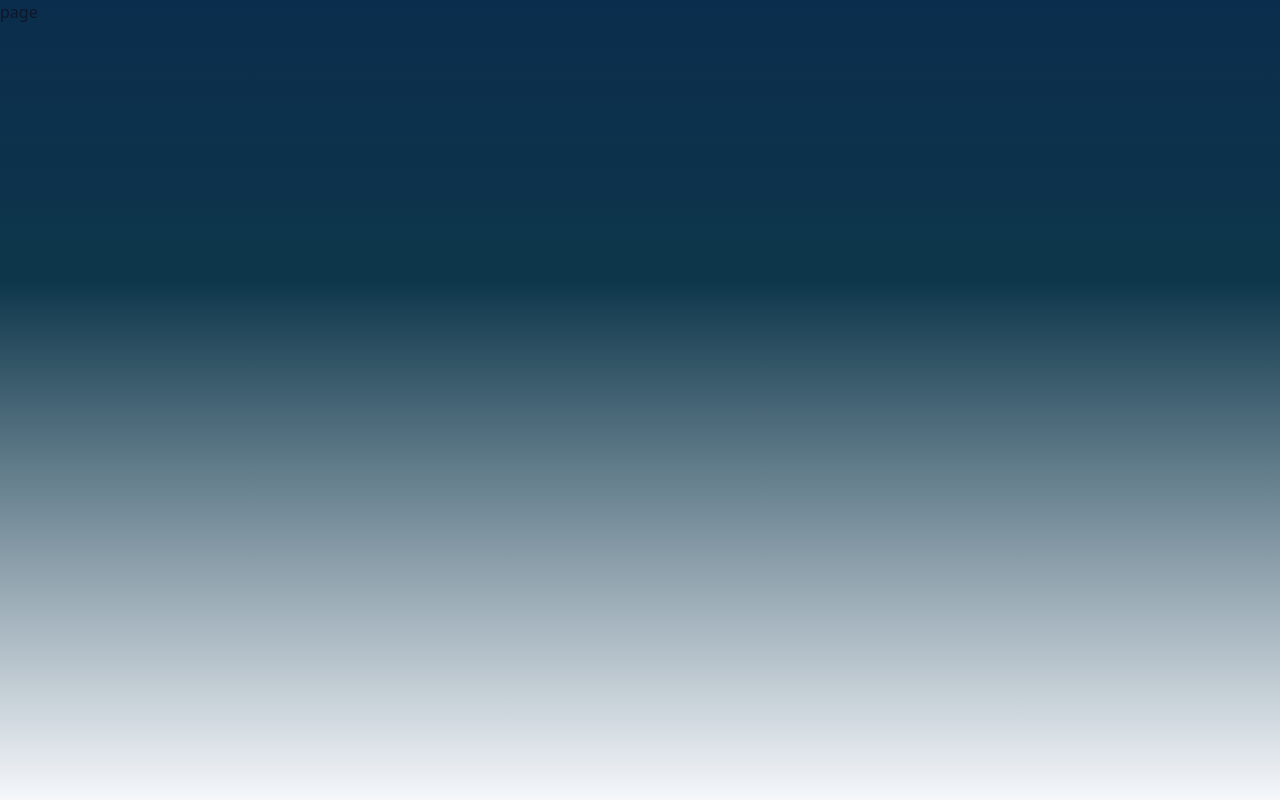
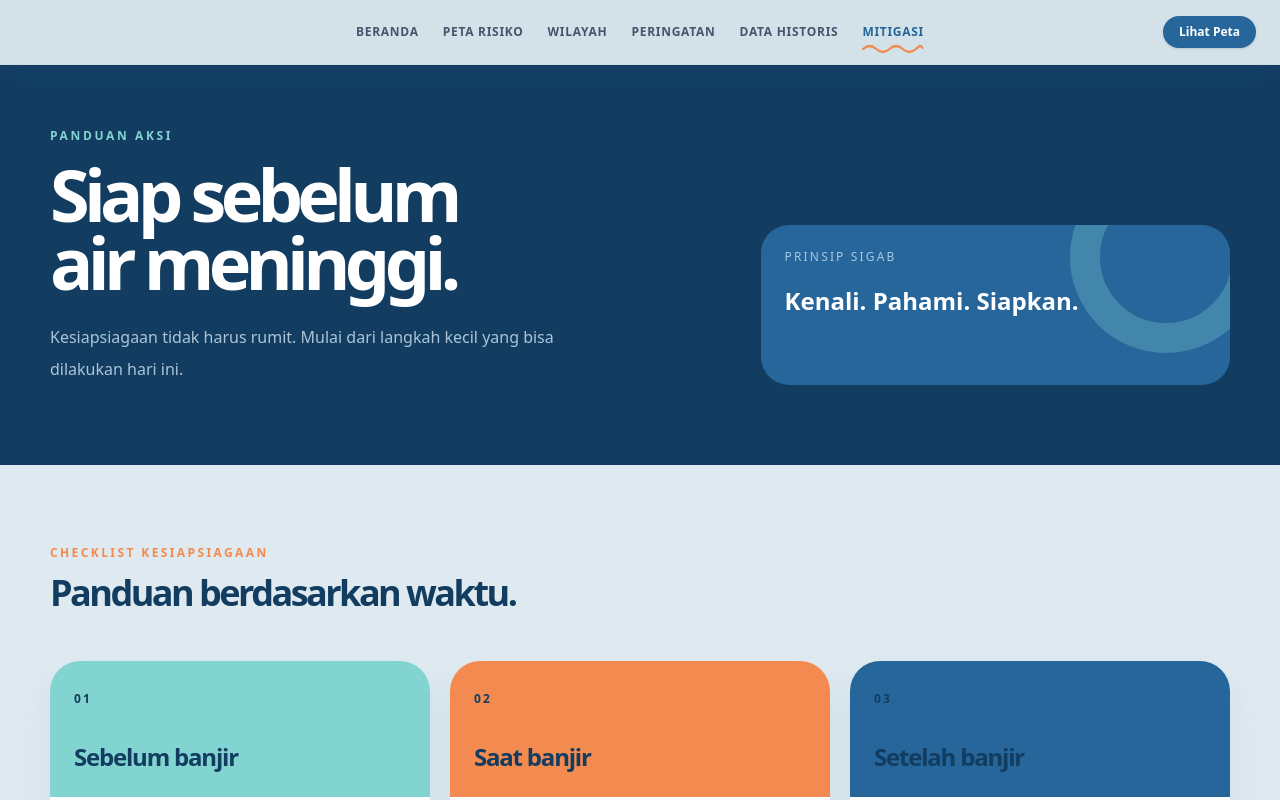
Before and after one commit to Ryan-Task/SIGAB, a Next.js app in the folder frontend/: page /mitigasi in a window 1280 px wide. Shown: the top 800 px of the page. Built offline with nearby package versions, Linux system fonts and the light colour scheme.

Commit message:
Membuat halaman mitigasi

```diff
--- a/frontend/app/mitigasi/page.tsx
+++ b/frontend/app/mitigasi/page.tsx
@@ -1,9 +1,30 @@
-import React from 'react'
+"use client";
 
-function page() {
+import { motion } from "framer-motion";
+import SiteFooter from "../components/SiteFooter";
+import SiteNav from "../components/SiteNav";
+
+const phases = [
+  { title: "Sebelum banjir", color: "bg-[#82d4d0]", items: ["Simpan dokumen dan barang penting di tempat tinggi.", "Kenali jalur evakuasi dan titik berkumpul.", "Siapkan tas darurat dan kebutuhan keluarga."] },
+  { title: "Saat banjir", color: "bg-[#f38a50]", items: ["Pantau informasi resmi dari BPBD atau BMKG.", "Matikan listrik jika air mulai masuk rumah.", "Jangan menerobos arus air dengan kendaraan."] },
+  { title: "Setelah banjir", color: "bg-[#26669a]", items: ["Hindari air yang mungkin terkontaminasi.", "Periksa kondisi bangunan sebelum masuk.", "Dokumentasikan kerusakan untuk kebutuhan laporan."] },
+];
+
+export default function MitigasiPage() {
   return (
-    <div>page</div>
-  )
+    <main className="min-h-screen bg-[#dfeaf0] text-slate-800">
+      <SiteNav />
+      <section className="bg-[#123d61] px-6 pb-20 pt-32 text-white">
+        <div className="mx-auto grid max-w-[1180px] gap-10 lg:grid-cols-[1fr_0.7fr] lg:items-end">
+          <div><p className="text-xs font-bold uppercase tracking-[0.22em] text-[#82d4d0]">Panduan aksi</p><h1 className="mt-4 text-5xl font-semibold leading-[0.95] tracking-[-0.08em] sm:text-7xl">Siap sebelum<br />air meninggi.</h1><p className="mt-6 max-w-xl text-base leading-8 text-sky-100/75">Kesiapsiagaan tidak harus rumit. Mulai dari langkah kecil yang bisa dilakukan hari ini.</p></div>
+          <div className="relative h-40 overflow-hidden rounded-[28px] bg-[#26669a] p-6"><div className="absolute -right-8 -top-16 h-48 w-48 rounded-full border-[30px] border-[#82d4d0]/30" /><p className="relative text-xs uppercase tracking-[0.18em] text-sky-100/70">Prinsip SIGAB</p><p className="relative mt-5 text-2xl font-semibold">Kenali. Pahami. Siapkan.</p></div>
+        </div>
+      </section>
+
+      <section className="px-6 py-20"><div className="mx-auto max-w-[1180px]"><div className="max-w-xl"><p className="text-xs font-bold uppercase tracking-[0.2em] text-[#f38a50]">Checklist kesiapsiagaan</p><h2 className="mt-3 text-4xl font-semibold tracking-[-0.07em] text-[#123d61]">Panduan berdasarkan waktu.</h2></div><div className="mt-12 grid gap-5 lg:grid-cols-3">{phases.map((phase, index) => <motion.article key={phase.title} initial={{ opacity: 0, y: 18 }} whileInView={{ opacity: 1, y: 0 }} viewport={{ once: true }} transition={{ delay: index * 0.1 }} className="overflow-hidden rounded-[30px] bg-white shadow-[0_16px_34px_rgba(38,102,154,0.08)]"><div className={`${phase.color} p-6 text-[#123d61]`}><span className="text-xs font-bold uppercase tracking-[0.18em]">0{index + 1}</span><h3 className="mt-8 text-2xl font-semibold tracking-[-0.05em]">{phase.title}</h3></div><div className="space-y-4 p-6">{phase.items.map((item) => <div key={item} className="flex gap-3 text-sm leading-6 text-slate-600"><span className="mt-1 flex h-5 w-5 shrink-0 items-center justify-center rounded-full bg-[#dfeaf0] text-xs font-bold text-[#26669a]">✓</span>{item}</div>)}</div></motion.article>)}</div></div></section>
+
+      <section className="bg-[#f0e7e2] px-6 py-20"><div className="mx-auto flex max-w-[1180px] flex-col justify-between gap-8 md:flex-row md:items-center"><div><p className="text-xs font-bold uppercase tracking-[0.2em] text-[#26669a]">Bagikan kesiapan</p><h2 className="mt-3 text-3xl font-semibold tracking-[-0.06em] text-[#123d61]">Satu keluarga siap, satu lingkungan lebih aman.</h2></div><div className="rounded-2xl border-l-4 border-[#f38a50] bg-white p-5 text-sm leading-7 text-slate-600">Simpan halaman ini dan bagikan panduan kepada orang terdekat.</div></div></section>
+      <SiteFooter />
+    </main>
+  );
 }
-
-export default page
```
